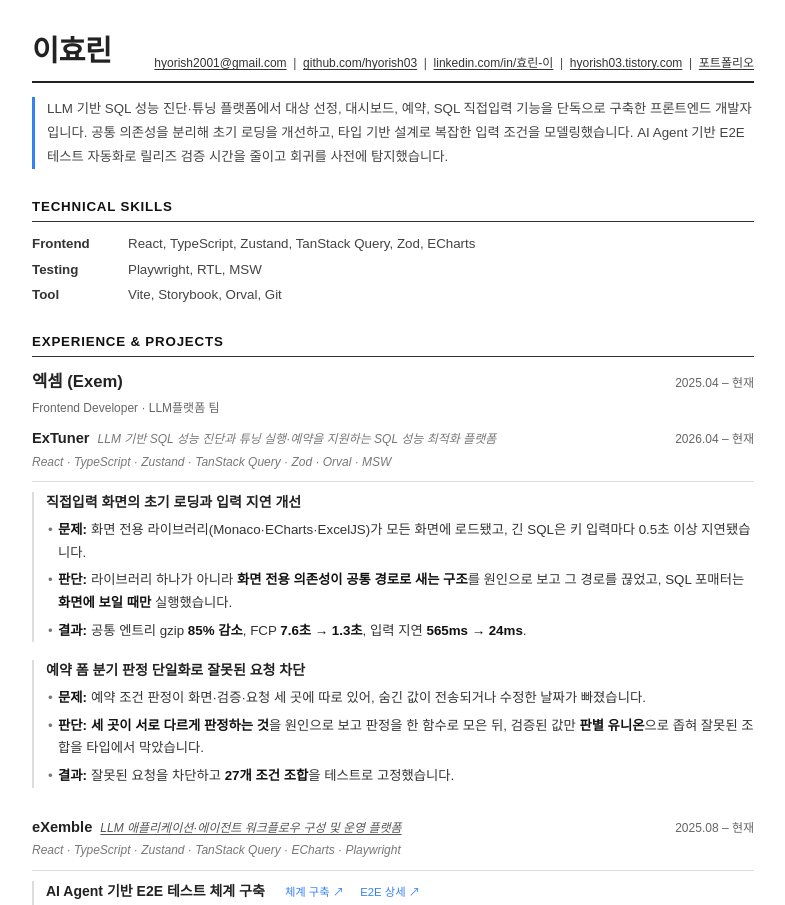
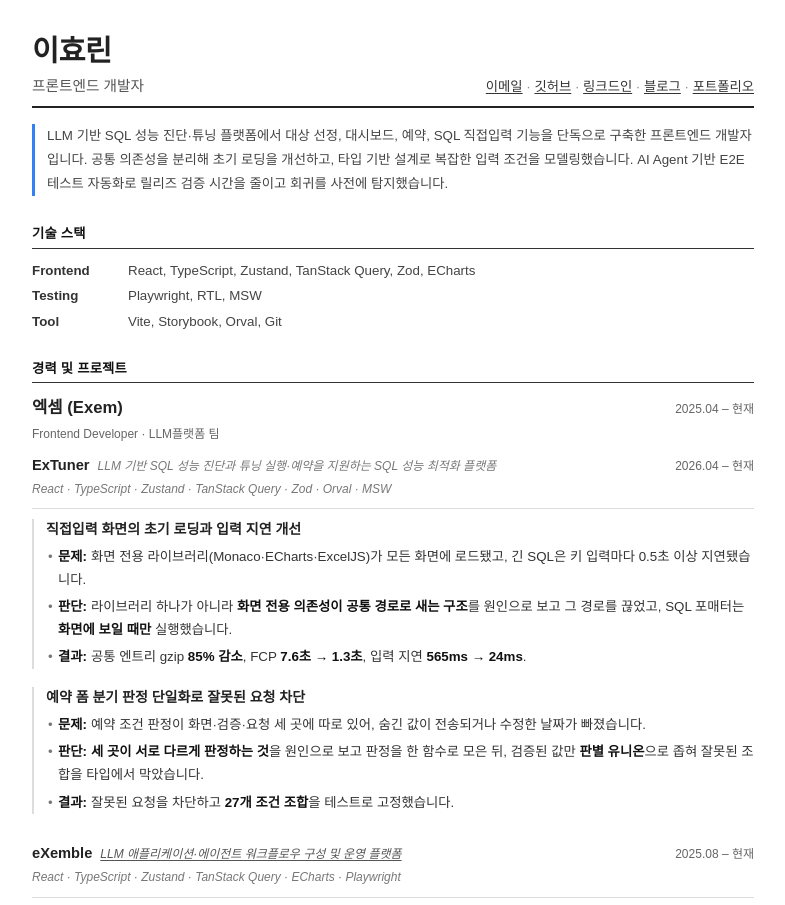
Before and after one commit to hyorish03/Resume, a plain HTML site: page index.html in a window 1280 px wide. Shown: the top 905 px of the page, without its empty margins (247-1032 px from the left). Drawn offline with Linux system fonts and the light colour scheme; a web font is replaced by a local one.

Commit message:
Restructure resume header and localize section titles
- Move contact links to the right of a new role line under the name
- Show contact links as short Korean labels with uniform styling
- Translate section titles and role to Korean

Co-Authored-By: Claude Opus 5.5 <noreply@anthropic.com>

```diff
--- a/index.html
+++ b/index.html
@@ -36,9 +36,15 @@
         display: flex;
         justify-content: space-between;
         align-items: flex-end;
+        gap: 16px;
         border-bottom: 2px solid #222;
         padding-bottom: 8px;
-        margin-bottom: 14px;
+        margin-bottom: 16px;
+      }
+      .role {
+        font-size: 11pt;
+        color: #555;
+        margin-top: 2px;
       }
       .name {
         font-size: 22pt;
@@ -46,12 +52,13 @@
         letter-spacing: -0.5px;
       }
       .contacts {
-        font-size: 9pt;
-        color: #444;
+        font-size: 10pt;
+        color: #888;
         text-align: right;
-        line-height: 1.6;
+        line-height: 1.7;
       }
       .contacts a {
+        white-space: nowrap;
         color: #333;
         text-decoration: underline;
         text-underline-offset: 2px;
@@ -130,8 +137,7 @@
       .section-title {
         font-size: 10pt;
         font-weight: 700;
-        letter-spacing: 0.8px;
-        text-transform: uppercase;
+        letter-spacing: 0.2px;
         color: #111;
         border-bottom: 1.5px solid #333;
         padding-bottom: 3px;
@@ -373,19 +379,15 @@
   <body>
     <!-- 헤더 -->
     <div class="header-row">
-      <div class="name">이효린</div>
+      <div>
+        <div class="name">이효린</div>
+        <div class="role">프론트엔드 개발자</div>
+      </div>
       <div class="contacts">
-        <a href="mailto:hyorish2001@gmail.com">hyorish2001@gmail.com</a>
-        &nbsp;|&nbsp;
-        <a href="https://github.com/hyorish03">github.com/hyorish03</a>
-        &nbsp;|&nbsp;
-        <a
-          href="https://www.linkedin.com/in/%ED%9A%A8%EB%A6%B0-%EC%9D%B4-9110b22a1/"
-          >linkedin.com/in/효린-이</a
-        >
-        &nbsp;|&nbsp;
-        <a href="https://hyorish03.tistory.com">hyorish03.tistory.com</a>
-        &nbsp;|&nbsp;
+        <a href="mailto:hyorish2001@gmail.com">이메일</a> ·
+        <a href="https://github.com/hyorish03">깃허브</a> ·
+        <a href="https://www.linkedin.com/in/%ED%9A%A8%EB%A6%B0-%EC%9D%B4-9110b22a1/">링크드인</a> ·
+        <a href="https://hyorish03.tistory.com">블로그</a> ·
         <a href="https://hyorish03.github.io/Resume/portfolio.html">포트폴리오</a>
       </div>
     </div>
@@ -401,7 +403,7 @@
 
     <!-- 기술 -->
     <div class="section">
-      <div class="section-title">Technical Skills</div>
+      <div class="section-title">기술 스택</div>
       <div class="skill-row">
         <span class="skill-label">Frontend</span
         ><span class="skill-val"
@@ -424,7 +426,7 @@
 
     <!-- 경력 -->
     <div class="section">
-      <div class="section-title">Experience &amp; Projects</div>
+      <div class="section-title">경력 및 프로젝트</div>
 
       <!-- 엑셈 -->
       <div class="company-block">
@@ -569,7 +571,7 @@
 
     <!-- Writing -->
     <div class="section">
-      <div class="section-title">Writing</div>
+      <div class="section-title">기술 블로그</div>
       <div class="writing-list">
         <div class="writing-item">
           <a
@@ -600,7 +602,7 @@
 
     <!-- 수상 -->
     <div class="section">
-      <div class="section-title">Awards</div>
+      <div class="section-title">수상</div>
       <div class="award-row">
         <div class="award-left">
           <div class="award-name">Exem 2025 사내 우수 도전·기여 포상</div>
@@ -633,7 +635,7 @@
 
     <!-- 학력 -->
     <div class="section">
-      <div class="section-title">Education</div>
+      <div class="section-title">학력</div>
       <div class="edu-row">
         <div>
           <span class="edu-school">서울과학기술대학교</span> &nbsp;<span
```
